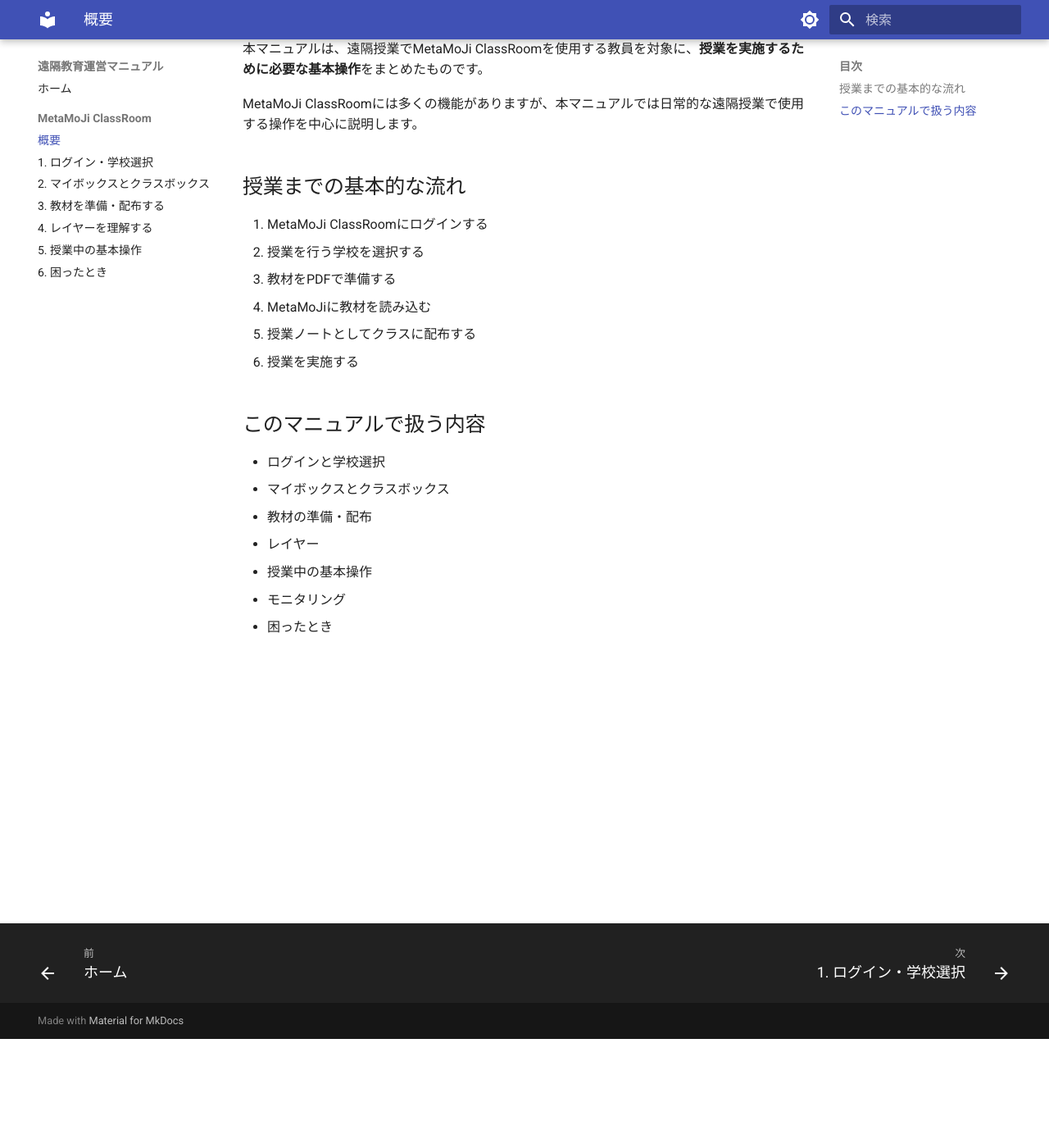
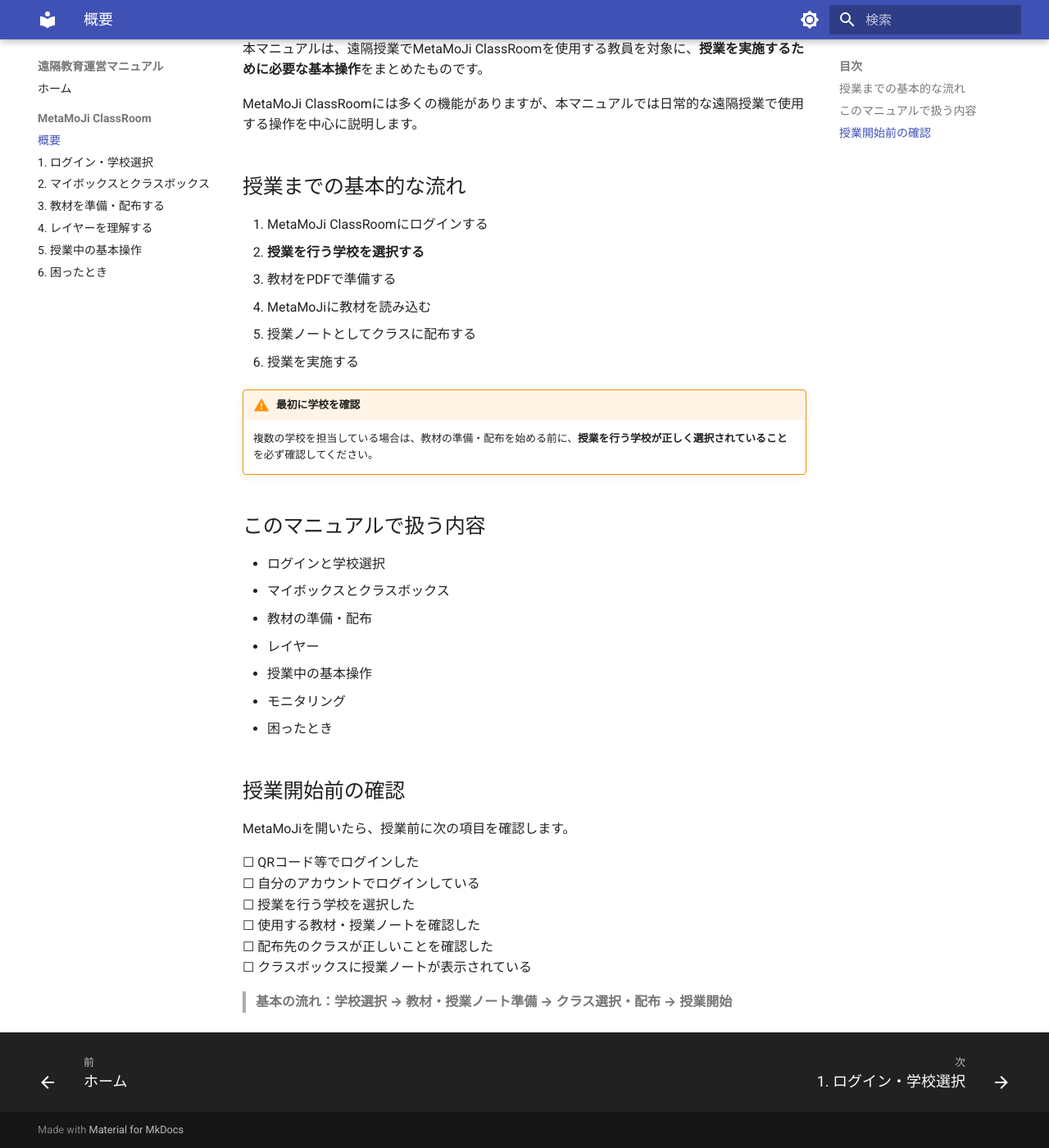
Before and after one commit to a-recs/remote-manual, an MkDocs documentation site: the page built from docs/metamoji/index.md, in a window 1280 px wide and 1400 px high, scrolled down 133 px. Shown: the whole window at 82% size. Built offline with MkDocs 1.6.1 and Material for MkDocs 9.7.7, drawn with Linux system fonts in a browser that asks for light colours.

Commit message:
MetaMoJi概要に授業前チェックリストを追加

```diff
--- a/docs/metamoji/index.md
+++ b/docs/metamoji/index.md
@@ -7,11 +7,14 @@ MetaMoJi ClassRoomには多くの機能がありますが、本マニュアル
 ## 授業までの基本的な流れ
 
 1. MetaMoJi ClassRoomにログインする
-2. 授業を行う学校を選択する
+2. **授業を行う学校を選択する**
 3. 教材をPDFで準備する
 4. MetaMoJiに教材を読み込む
 5. 授業ノートとしてクラスに配布する
 6. 授業を実施する
+
+!!! warning "最初に学校を確認"
+    複数の学校を担当している場合は、教材の準備・配布を始める前に、**授業を行う学校が正しく選択されていること**を必ず確認してください。
 
 ## このマニュアルで扱う内容
 
@@ -22,3 +25,16 @@ MetaMoJi ClassRoomには多くの機能がありますが、本マニュアル
 - 授業中の基本操作
 - モニタリング
 - 困ったとき
+
+## 授業開始前の確認
+
+MetaMoJiを開いたら、授業前に次の項目を確認します。
+
+☐ QRコード等でログインした
+☐ 自分のアカウントでログインしている
+☐ 授業を行う学校を選択した
+☐ 使用する教材・授業ノートを確認した
+☐ 配布先のクラスが正しいことを確認した
+☐ クラスボックスに授業ノートが表示されている
+
+> **基本の流れ：学校選択 → 教材・授業ノート準備 → クラス選択・配布 → 授業開始**
```
